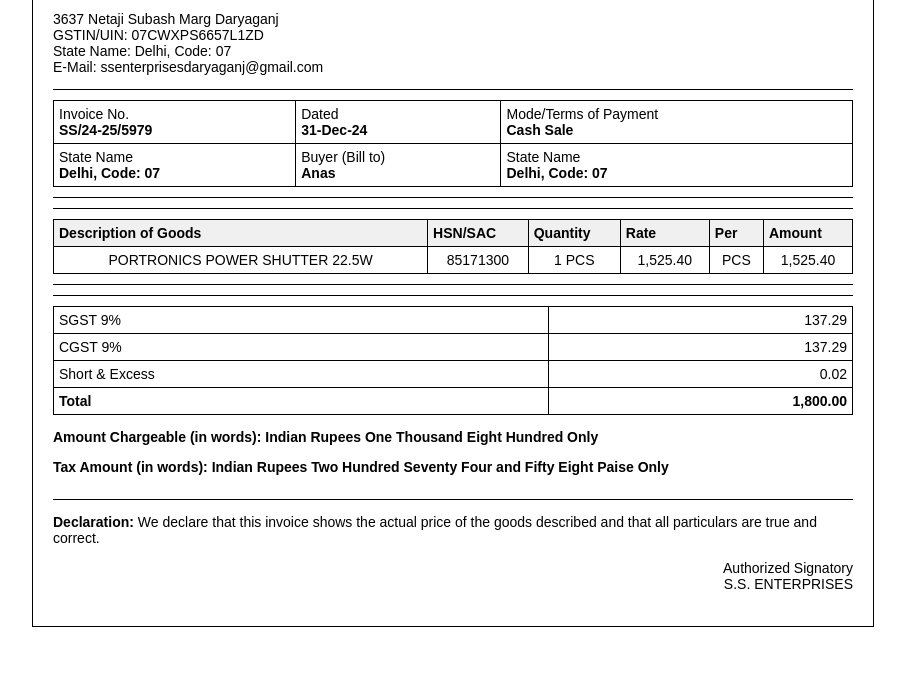
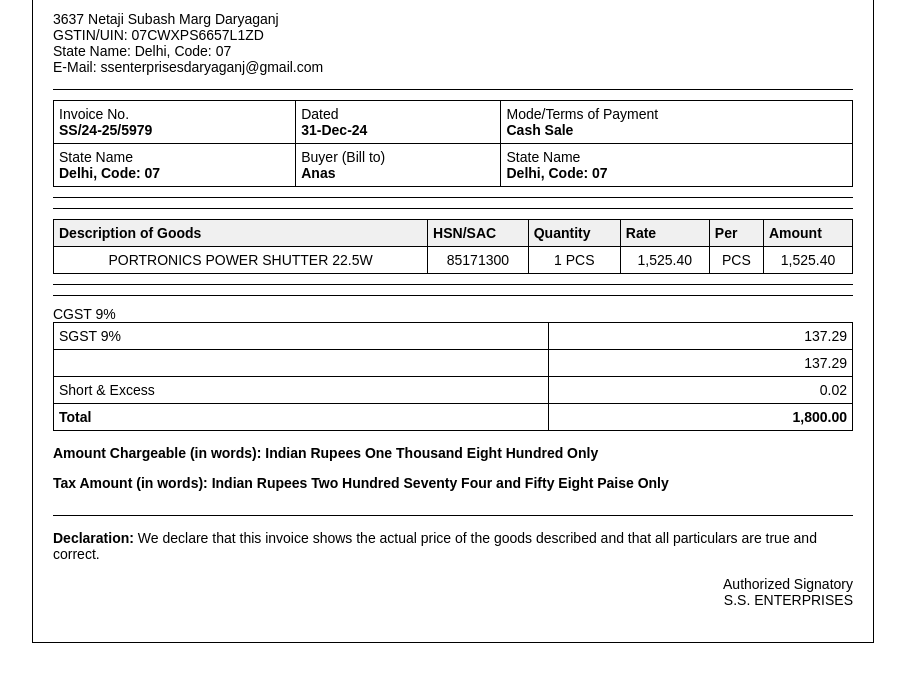
Before and after one commit to AnasKhan2581-star/GstCalRvrs, a plain HTML site: page index.html in a window 1280 px wide. Shown: the part 105-786 px from the top of the page, without its empty margins (187-1092 px from the left). Drawn offline with Linux system fonts and the light colour scheme.

Commit message:
Update index.html

```diff
--- a/index.html
+++ b/index.html
@@ -107,7 +107,7 @@
                     <td>137.29</td>
                 </tr>
                 <tr>
-                    <td>CGST 9%</td>
+                    <td></td>CGST 9%</td>
                     <td>137.29</td>
                 </tr>
                 <tr>
```
